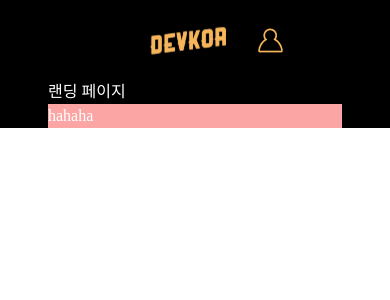
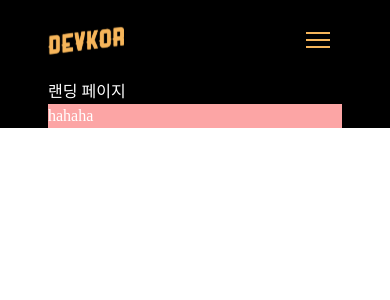
Before and after one commit to DevKor-Team/DEVKOR-front, a Next.js app: page / in a window 390 px wide. Shown: the top 300 px of the page. Built offline with nearby package versions, Linux system fonts and the light colour scheme.

Commit message:
feat: 모바일 햄버거 메뉴 추가

```diff
--- a/components/Header.tsx
+++ b/components/Header.tsx
@@ -1,10 +1,13 @@
 import Image from "next/image";
 import { SingleMenu, MenuList } from "./HeaderItem";
 import Link from "next/link";
+import { useState } from "react";
+import Hamburger from "hamburger-react";
 
 const Header = () => {
+  const [isOpen, setOpen] = useState(false);
   return (
-    <header className="w-full px-[9.375rem] flex bg-black justify-between items-center h-[5rem]">
+    <header className="w-full px-[3rem] md:px-[9.375rem] flex bg-black justify-between items-center h-[5rem]">
       <section className="flex">
         {/* 헤더 로고 */}
         <div className="flex items-center pr-[2rem] w-[6.75rem] h-[5.625rem] hover:cursor-pointer">
@@ -24,8 +27,9 @@ const Header = () => {
           ))}
         </div>
       </section>
-      {/* 마이페이지 아이콘 */}
+      {/* 마이페이지 아이콘 or 햄버거(모바일)*/}
       <section className="py-[1.875rem] flex items-center cursor-pointer">
+        <div className="hidden md:flex">
           <Image
             src="/images/profile-logo.png"
             alt="profile"
@@ -33,6 +37,15 @@ const Header = () => {
             height="25"
             layout="fixed"
           />
+        </div>
+        <div className="flex md:hidden">
+          <Hamburger
+            toggled={isOpen}
+            toggle={setOpen}
+            size={24}
+            color={"#F6B55A"}
+          />
+        </div>
       </section>
     </header>
   );
--- a/package.json
+++ b/package.json
@@ -10,6 +10,7 @@
   },
   "dependencies": {
     "@uiw/react-md-editor": "^3.19.8",
+    "hamburger-react": "^2.5.0",
     "next": "12.3.0",
     "next-remove-imports": "^1.0.8",
     "react": "18.2.0",
```
Also changed, not shown: 2 other files (tests, documents, lock files or other folders). Lines whose indentation alone changed are shown as unchanged.
